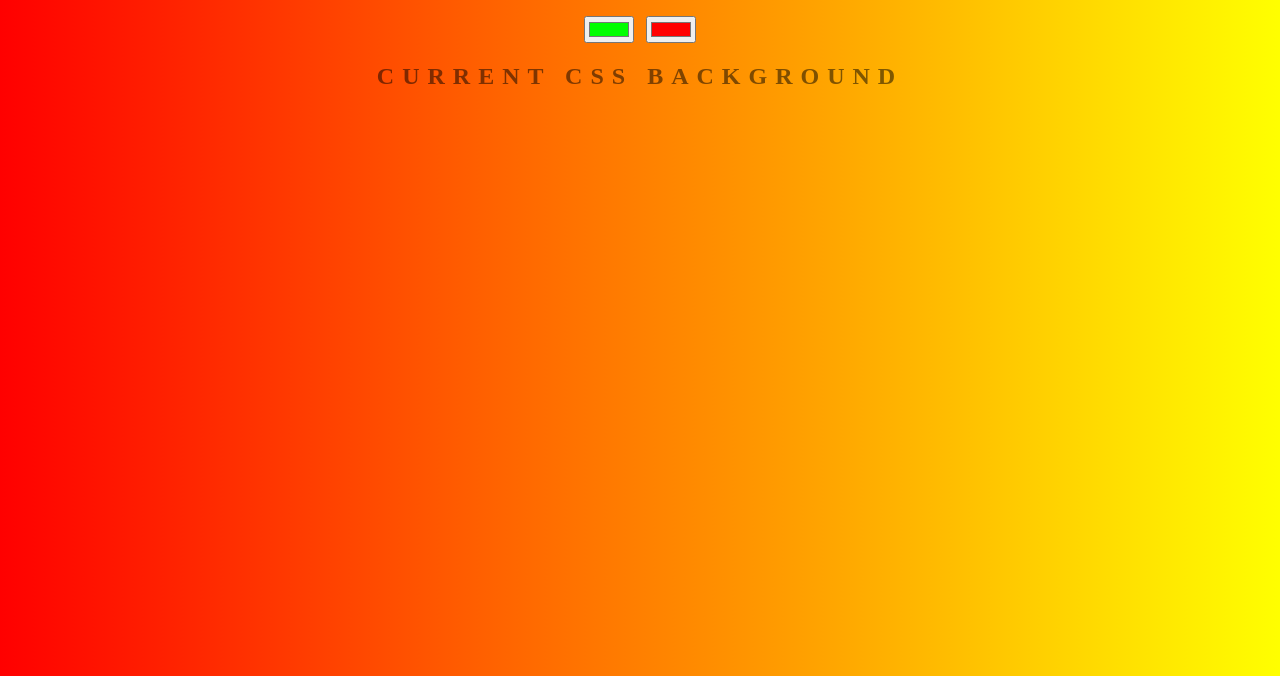
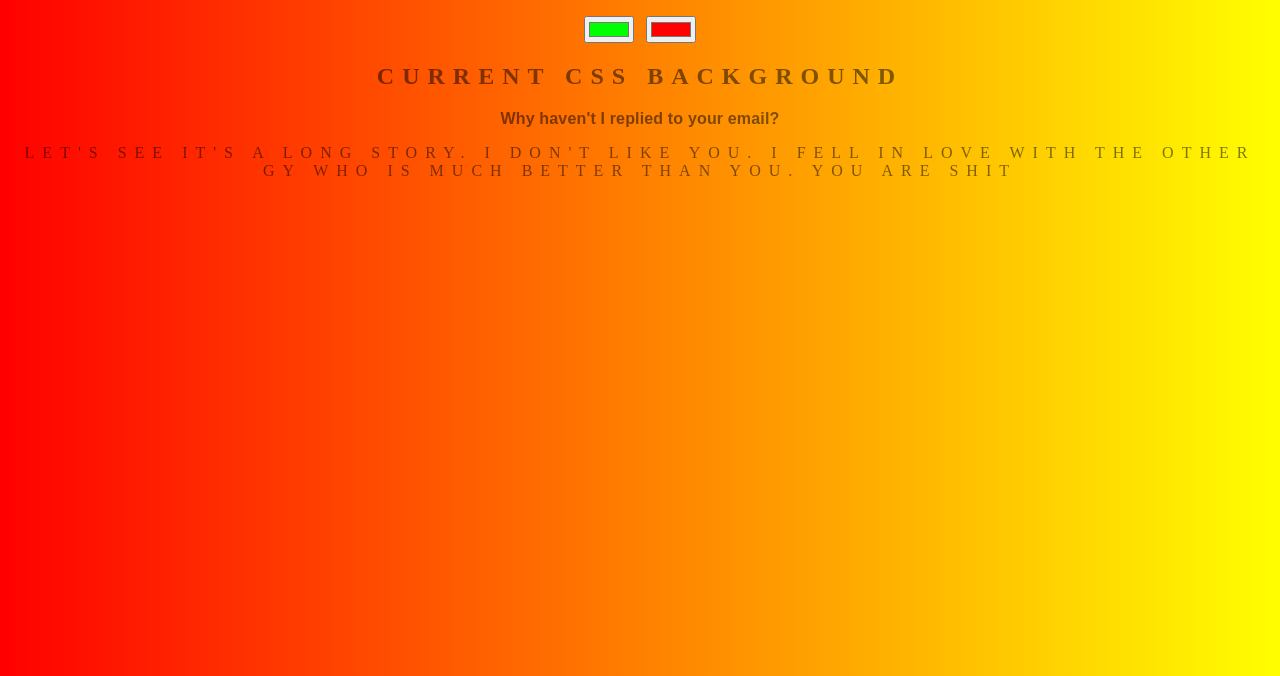
Before and after one commit to sachusanil/generator, a plain HTML site: page index.html in a window 1280 px wide. Shown: the part 124-800 px from the top of the page. Drawn offline with Linux system fonts and the light colour scheme.

Commit message:
First Branch

```diff
--- a/index.html
+++ b/index.html
@@ -9,7 +9,8 @@
 	<input class="color1" type="color" name="color1" value="#00ff00">
 	<input class="color2" type="color" name="color2" value="#ff0000">
 	<h2>Current CSS Background</h2>
-	<h3></h3>
+	<h3>Why haven't I replied to your email?</h3>
+	<p>Let's see it's a long story. I don't like you. I fell in love with the other gy who is much better than you. You are shit</p>
 	<script type="text/javascript" src="script.js"></script>
 </body>
 </html>
```
